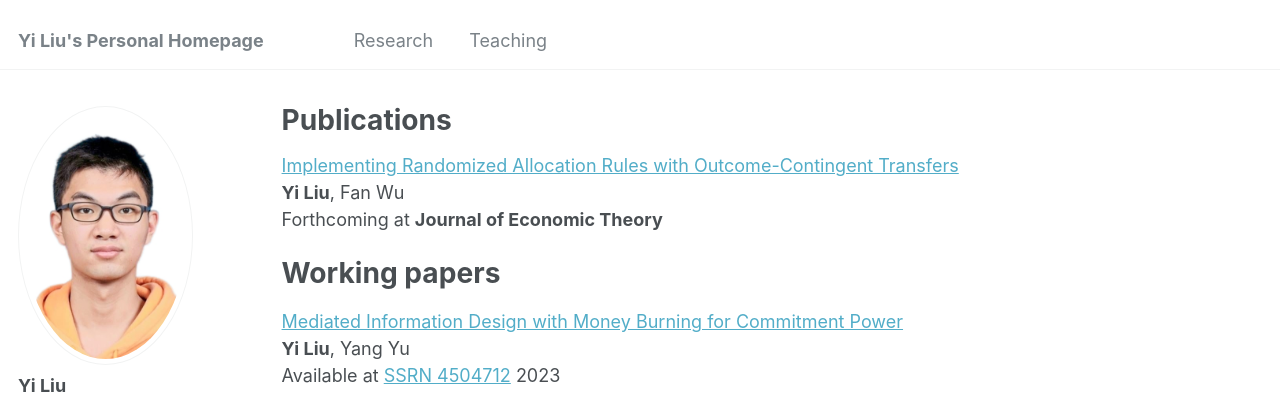
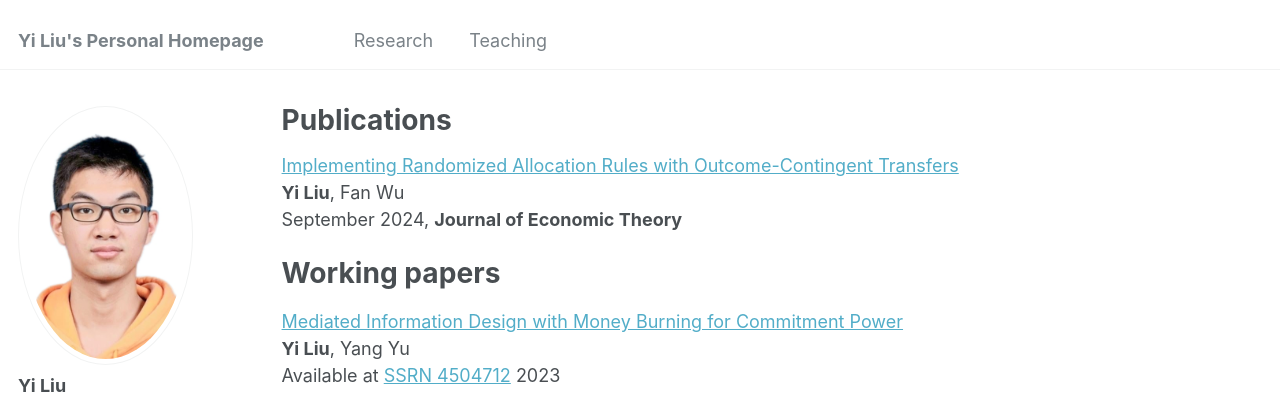
Before and after one commit to Leasy/Leasy.github.io, a Jekyll site: the page built from _pages/publications.md, in a window 1280 px wide and 1104 px high. Shown: the top 402 px of the window. Built offline with Jekyll 4.4.1, drawn with Linux system fonts in a browser that asks for light colours; some web fonts are replaced.

Commit message:
Update publications.md

```diff
--- a/_pages/publications.md
+++ b/_pages/publications.md
@@ -4,9 +4,9 @@ title: "Publications"
 permalink: /publications/
 author_profile: true
 ---
-[Implementing Randomized Allocation Rules with Outcome-Contingent Transfers](/files/Implementing_Randomized_Allocation_Rules_with_Outcome_Contingent_Transfer.pdf)<br>
+[Implementing Randomized Allocation Rules with Outcome-Contingent Transfers](<https://authors.elsevier.com/c/1jTo2_W5stBhK>)<br>
 **Yi Liu**, Fan Wu<br>
-Forthcoming at **Journal of Economic Theory**
+September 2024, **Journal of Economic Theory**
 
 Working papers
 ======
```
